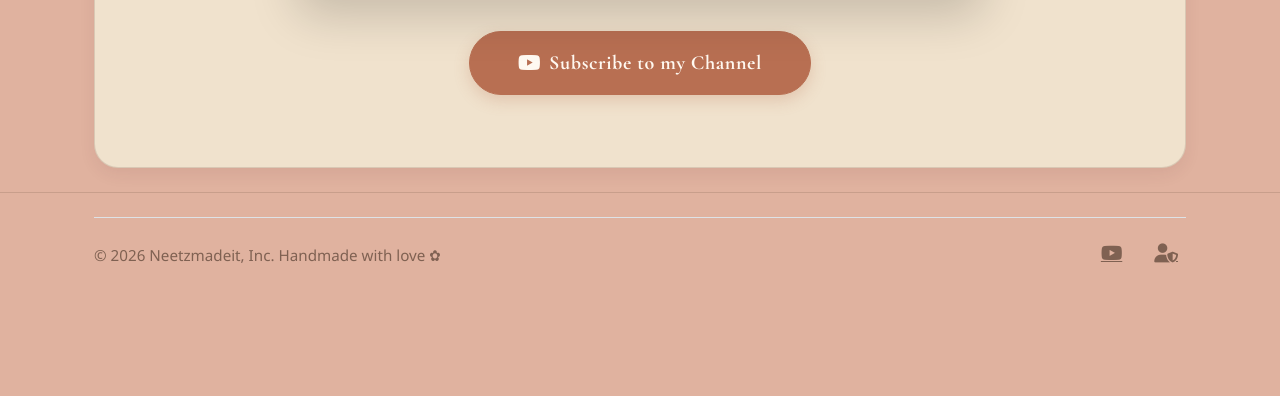
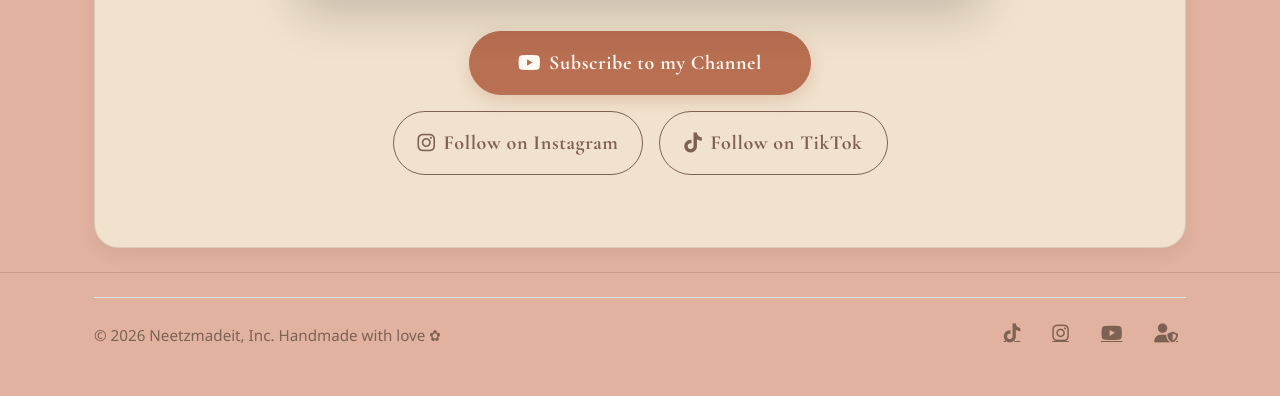
Before and after one commit to datnaijakid/Neetzmadeit, a Flask app: page / in a window 1280 px wide. Shown: the part 1808-2204 px from the top of the page. Before the commit the page ends 2071 px from the top, so only its background shows below. Run offline with Flask 3, Linux system fonts and the light colour scheme; data comes from the database, SQL or seed files in the repository; some libraries are stand-ins or nearby versions.

Commit message:
Revert "Remove Follow on Instagram and TikTok links from footer and bottom sections"
This reverts commit c55a771108fd767b7ff286901d10dc7160d845c7.

```diff
--- a/templates/footer.html
+++ b/templates/footer.html
@@ -8,6 +8,26 @@
       >
     </div>
     <ul class="nav justify-content-center justify-content-md-end list-unstyled d-flex align-items-center gap-3 mb-0">
+      <li>
+        <a
+          class="text-body-secondary footer-social-link p-2"
+          href="https://www.tiktok.com/@neetzmadeit"
+          aria-label="TikTok"
+          target="_blank"
+          rel="noopener noreferrer"
+          ><i class="fa-brands fa-tiktok fa-lg"></i
+        ></a>
+      </li>
+      <li>
+        <a
+          class="text-body-secondary footer-social-link p-2"
+          href="https://www.instagram.com/https.nita7/"
+          aria-label="Instagram"
+          target="_blank"
+          rel="noopener noreferrer"
+          ><i class="fa-brands fa-instagram fa-lg"></i
+        ></a>
+      </li>
       <li>
         <a
           class="text-body-secondary footer-social-link p-2"
--- a/templates/index.html
+++ b/templates/index.html
@@ -80,10 +80,28 @@
         href="https://www.youtube.com/@neetzmadeit"
         target="_blank"
         rel="noopener noreferrer"
-        class="btn btn-success btn-lg rounded-pill px-4 px-md-5 py-3 fw-bold mb-0 d-inline-flex align-items-center justify-content-center"
+        class="btn btn-success btn-lg rounded-pill px-4 px-md-5 py-3 fw-bold mb-3 d-inline-flex align-items-center justify-content-center"
       >
         <i class="fa-brands fa-youtube me-2"></i>Subscribe to my Channel
       </a>
+      <div class="d-flex justify-content-center gap-2 gap-sm-3 flex-wrap">
+        <a
+          href="https://www.instagram.com/neetzmadeit"
+          target="_blank"
+          rel="noopener noreferrer"
+          class="btn btn-outline-success btn-lg rounded-pill px-3 px-sm-4 py-2 py-sm-3 fw-bold"
+        >
+          <i class="fa-brands fa-instagram me-2"></i>Follow on Instagram
+        </a>
+        <a
+          href="https://www.tiktok.com/@neetzmadeit"
+          target="_blank"
+          rel="noopener noreferrer"
+          class="btn btn-outline-success btn-lg rounded-pill px-3 px-sm-4 py-2 py-sm-3 fw-bold"
+        >
+          <i class="fa-brands fa-tiktok me-2"></i>Follow on TikTok
+        </a>
+      </div>
     </div>
   </div>
 </section>
```
Also changed, not shown: templates/about.html (+19 -1 lines).
